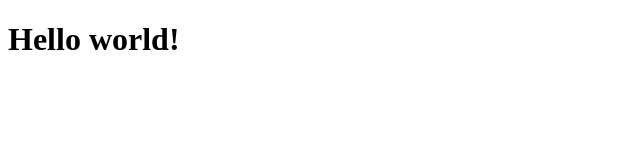
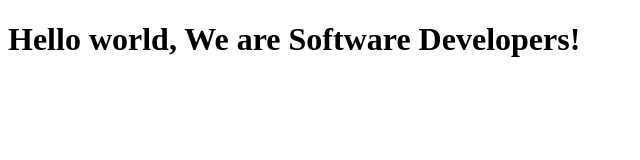
Before and after one commit to StuartDambi/microverse, a plain HTML site: page index.html in a window 1280 px wide. Shown: the whole page, without its empty margins (0-640 px from the left). Drawn offline with Linux system fonts and the light colour scheme.

Commit message:
Updated Index

```diff
--- a/index.html
+++ b/index.html
@@ -7,6 +7,6 @@
   <title>Microverse Onboarding</title>
 </head>
 <body>
-  <h1>Hello world!</h1>
+  <h1>Hello world, We are Software Developers!</h1>
 </body>
 </html>
```
